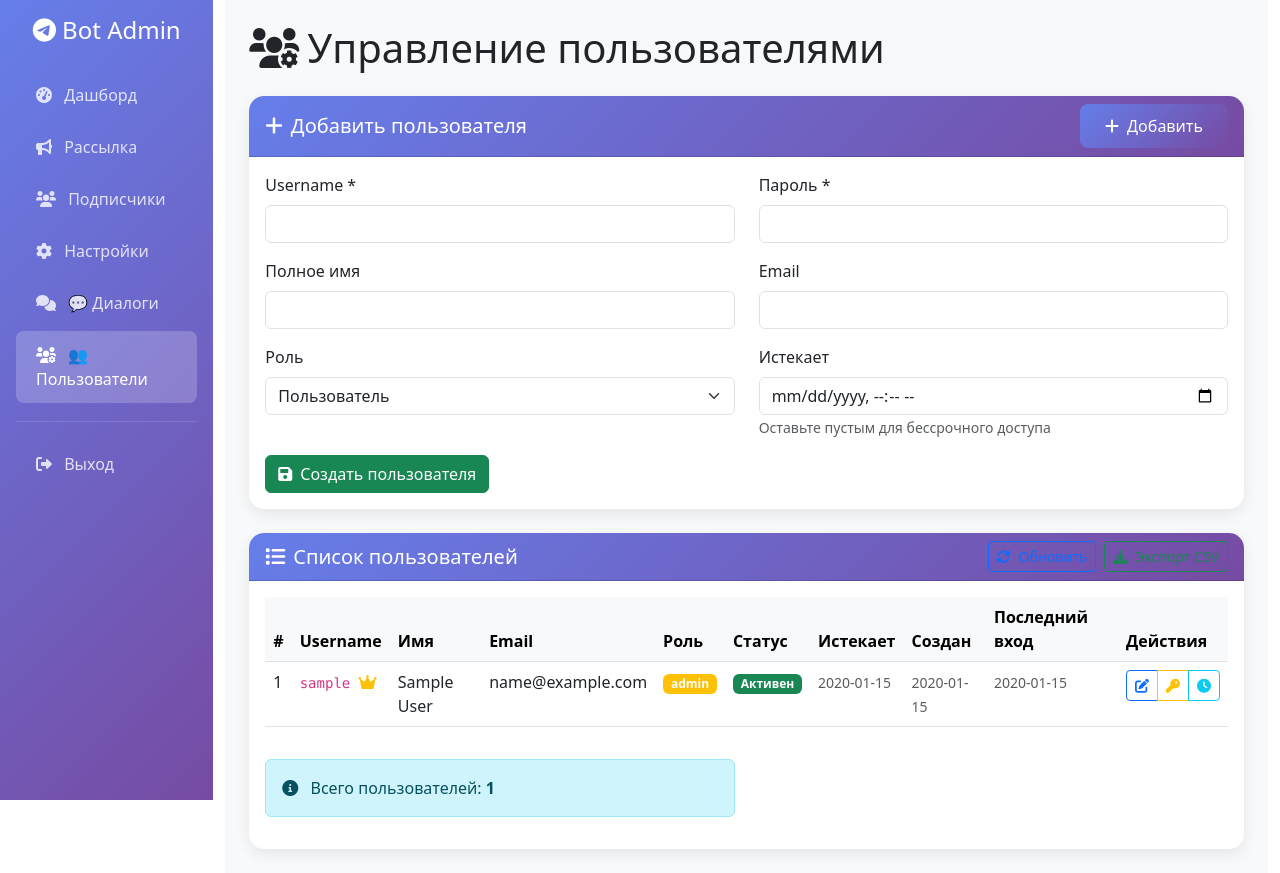
After one commit to AlexandrNemkov/telegram_bot_admin, a Flask app: page /users in a window 1280 px wide, after a click on "Добавить". The commit adds this page. Run offline with Flask 3, Linux system fonts and the light colour scheme; the visitor is signed in with stand-in values (Sample User, id 1); tables that the repository leaves empty hold one stand-in row (values such as "Sample post").

Commit message:
Добавлена страница управления пользователями с полным функционалом ролей

```diff
--- a/templates/base.html
+++ b/templates/base.html
@@ -81,6 +81,9 @@
                         <a class="nav-link {% if request.endpoint == 'dialogs' %}active{% endif %}" href="{{ url_for('dialogs') }}">
                             <i class="fas fa-comments me-2"></i> 💬 Диалоги
                         </a>
+                        <a class="nav-link {% if request.endpoint == 'users' %}active{% endif %}" href="{{ url_for('users') }}">
+                            <i class="fas fa-users-cog me-2"></i> 👥 Пользователи
+                        </a>
                         <hr class="text-white-50">
                         <a class="nav-link" href="{{ url_for('logout') }}">
                             <i class="fas fa-sign-out-alt me-2"></i> Выход
--- /dev/null
+++ b/templates/users.html
@@ -0,0 +1,434 @@
+{% extends "base.html" %}
+
+{% block title %}Управление пользователями - Админ-панель{% endblock %}
+
+{% block content %}
+<div class="row">
+    <div class="col-12">
+        <h1 class="mb-4">
+            <i class="fas fa-users-cog me-2"></i>Управление пользователями
+        </h1>
+    </div>
+</div>
+
+<div class="row mb-4">
+    <div class="col-12">
+        <div class="card">
+            <div class="card-header d-flex justify-content-between align-items-center">
+                <h5 class="mb-0">
+                    <i class="fas fa-plus me-2"></i>Добавить пользователя
+                </h5>
+                <button class="btn btn-primary" data-bs-toggle="collapse" data-bs-target="#addUserForm">
+                    <i class="fas fa-plus me-2"></i>Добавить
+                </button>
+            </div>
+            <div class="card-body collapse" id="addUserForm">
+                <form id="createUserForm">
+                    <div class="row">
+                        <div class="col-md-6">
+                            <div class="mb-3">
+                                <label for="username" class="form-label">Username *</label>
+                                <input type="text" class="form-control" id="username" required>
+                            </div>
+                        </div>
+                        <div class="col-md-6">
+                            <div class="mb-3">
+                                <label for="password" class="form-label">Пароль *</label>
+                                <input type="password" class="form-control" id="password" required>
+                            </div>
+                        </div>
+                    </div>
+                    <div class="row">
+                        <div class="col-md-6">
+                            <div class="mb-3">
+                                <label for="fullName" class="form-label">Полное имя</label>
+                                <input type="text" class="form-control" id="fullName">
+                            </div>
+                        </div>
+                        <div class="col-md-6">
+                            <div class="mb-3">
+                                <label for="email" class="form-label">Email</label>
+                                <input type="email" class="form-control" id="email">
+                            </div>
+                        </div>
+                    </div>
+                    <div class="row">
+                        <div class="col-md-6">
+                            <div class="mb-3">
+                                <label for="role" class="form-label">Роль</label>
+                                <select class="form-select" id="role">
+                                    <option value="user">Пользователь</option>
+                                    <option value="admin">Администратор</option>
+                                </select>
+                            </div>
+                        </div>
+                        <div class="col-md-6">
+                            <div class="mb-3">
+                                <label for="accountExpires" class="form-label">Истекает</label>
+                                <input type="datetime-local" class="form-control" id="accountExpires">
+                                <small class="text-muted">Оставьте пустым для бессрочного доступа</small>
+                            </div>
+                        </div>
+                    </div>
+                    <button type="submit" class="btn btn-success">
+                        <i class="fas fa-save me-2"></i>Создать пользователя
+                    </button>
+                </form>
+            </div>
+        </div>
+    </div>
+</div>
+
+<div class="row">
+    <div class="col-12">
+        <div class="card">
+            <div class="card-header d-flex justify-content-between align-items-center">
+                <h5 class="mb-0">
+                    <i class="fas fa-list me-2"></i>Список пользователей
+                </h5>
+                <div class="d-flex gap-2">
+                    <button class="btn btn-outline-primary btn-sm" id="refreshBtn">
+                        <i class="fas fa-sync-alt me-2"></i>Обновить
+                    </button>
+                    <button class="btn btn-outline-success btn-sm" id="exportBtn">
+                        <i class="fas fa-download me-2"></i>Экспорт CSV
+                    </button>
+                </div>
+            </div>
+            <div class="card-body">
+                {% if users %}
+                    <div class="table-responsive">
+                        <table class="table table-hover">
+                            <thead class="table-light">
+                                <tr>
+                                    <th>#</th>
+                                    <th>Username</th>
+                                    <th>Имя</th>
+                                    <th>Email</th>
+                                    <th>Роль</th>
+                                    <th>Статус</th>
+                                    <th>Истекает</th>
+                                    <th>Создан</th>
+                                    <th>Последний вход</th>
+                                    <th>Действия</th>
+                                </tr>
+                            </thead>
+                            <tbody>
+                                {% for user in users %}
+                                <tr>
+                                    <td>{{ loop.index }}</td>
+                                    <td>
+                                        <code>{{ user.username }}</code>
+                                        {% if user.role == 'admin' %}
+                                            <i class="fas fa-crown text-warning ms-1" title="Администратор"></i>
+                                        {% endif %}
+                                    </td>
+                                    <td>{{ user.full_name or 'Не указано' }}</td>
+                                    <td>{{ user.email or 'Не указан' }}</td>
+                                    <td>
+                                        <span class="badge {% if user.role == 'admin' %}bg-warning{% else %}bg-info{% endif %}">
+                                            {{ user.role }}
+                                        </span>
+                                    </td>
+                                    <td>
+                                        {% if user.is_active %}
+                                            <span class="badge bg-success">Активен</span>
+                                        {% else %}
+                                            <span class="badge bg-danger">Неактивен</span>
+                                        {% endif %}
+                                    </td>
+                                    <td>
+                                        {% if user.account_expires %}
+                                            <small class="text-muted">{{ user.account_expires[:10] }}</small>
+                                        {% else %}
+                                            <span class="text-success">Бессрочно</span>
+                                        {% endif %}
+                                    </td>
+                                    <td>
+                                        <small class="text-muted">{{ user.created_at[:10] }}</small>
+                                    </td>
+                                    <td>
+                                        {% if user.last_login %}
+                                            <small class="text-muted">{{ user.last_login[:10] }}</small>
+                                        {% else %}
+                                            <span class="text-muted">Никогда</span>
+                                        {% endif %}
+                                    </td>
+                                    <td>
+                                        <div class="btn-group btn-group-sm">
+                                            <button class="btn btn-outline-primary"
+                                                    onclick="editUser('{{ user.username }}')"
+                                                    title="Редактировать">
+                                                <i class="fas fa-edit"></i>
+                                            </button>
+                                            <button class="btn btn-outline-warning"
+                                                    onclick="changePassword('{{ user.username }}')"
+                                                    title="Сменить пароль">
+                                                <i class="fas fa-key"></i>
+                                            </button>
+                                            <button class="btn btn-outline-info"
+                                                    onclick="setExpiry('{{ user.username }}')"
+                                                    title="Установить время истечения">
+                                                <i class="fas fa-clock"></i>
+                                            </button>
+                                        </div>
+                                    </td>
+                                </tr>
+                                {% endfor %}
+                            </tbody>
+                        </table>
+                    </div>
+
+                    <div class="row mt-3">
+                        <div class="col-md-6">
+                            <div class="alert alert-info">
+                                <i class="fas fa-info-circle me-2"></i>
+                                Всего пользователей: <strong>{{ users|length }}</strong>
+                            </div>
+                        </div>
+                    </div>
+                {% else %}
+                    <div class="text-center py-5">
+                        <div class="display-4 text-muted mb-3">
+                            <i class="fas fa-users"></i>
+                        </div>
+                        <h4 class="text-muted">Пока нет пользователей</h4>
+                        <p class="text-muted">Добавьте первого пользователя через форму выше</p>
+                    </div>
+                {% endif %}
+            </div>
+        </div>
+    </div>
+</div>
+
+<!-- Модальное окно для смены пароля -->
+<div class="modal fade" id="changePasswordModal" tabindex="-1">
+    <div class="modal-dialog">
+        <div class="modal-content">
+            <div class="modal-header">
+                <h5 class="modal-title">
+                    <i class="fas fa-key me-2"></i>Смена пароля
+                </h5>
+                <button type="button" class="btn-close" data-bs-dismiss="modal"></button>
+            </div>
+            <div class="modal-body">
+                <div class="mb-3">
+                    <label class="form-label">Пользователь:</label>
+                    <input type="text" class="form-control" id="changePasswordUsername" readonly>
+                </div>
+                <div class="mb-3">
+                    <label for="newPassword" class="form-label">Новый пароль:</label>
+                    <input type="password" class="form-control" id="newPassword" required>
+                </div>
+                <div class="mb-3">
+                    <label for="confirmPassword" class="form-label">Подтвердите пароль:</label>
+                    <input type="password" class="form-control" id="confirmPassword" required>
+                </div>
+            </div>
+            <div class="modal-footer">
+                <button type="button" class="btn btn-secondary" data-bs-dismiss="modal">Отмена</button>
+                <button type="button" class="btn btn-primary" id="savePasswordBtn">
+                    <i class="fas fa-save me-2"></i>Сохранить
+                </button>
+            </div>
+        </div>
+    </div>
+</div>
+
+<!-- Модальное окно для установки времени истечения -->
+<div class="modal fade" id="setExpiryModal" tabindex="-1">
+    <div class="modal-dialog">
+        <div class="modal-content">
+            <div class="modal-header">
+                <h5 class="modal-title">
+                    <i class="fas fa-clock me-2"></i>Время истечения аккаунта
+                </h5>
+                <button type="button" class="btn-close" data-bs-dismiss="modal"></button>
+            </div>
+            <div class="modal-body">
+                <div class="mb-3">
+                    <label class="form-label">Пользователь:</label>
+                    <input type="text" class="form-control" id="setExpiryUsername" readonly>
+                </div>
+                <div class="mb-3">
+                    <label for="expiryDate" class="form-label">Дата истечения:</label>
+                    <input type="datetime-local" class="form-control" id="expiryDate">
+                    <small class="text-muted">Оставьте пустым для бессрочного доступа</small>
+                </div>
+            </div>
+            <div class="modal-footer">
+                <button type="button" class="btn btn-secondary" data-bs-dismiss="modal">Отмена</button>
+                <button type="button" class="btn btn-primary" id="saveExpiryBtn">
+                    <i class="fas fa-save me-2"></i>Сохранить
+                </button>
+            </div>
+        </div>
+    </div>
+</div>
+{% endblock %}
+
+{% block scripts %}
+<script>
+document.addEventListener('DOMContentLoaded', function() {
+    const refreshBtn = document.getElementById('refreshBtn');
+    const exportBtn = document.getElementById('exportBtn');
+    const createUserForm = document.getElementById('createUserForm');
+
+    // Обновление списка
+    refreshBtn.addEventListener('click', function() {
+        location.reload();
+    });
+
+    // Создание пользователя
+    createUserForm.addEventListener('submit', function(e) {
+        e.preventDefault();
+
+        const formData = {
+            username: document.getElementById('username').value,
+            password: document.getElementById('password').value,
+            role: document.getElementById('role').value,
+            full_name: document.getElementById('fullName').value || null,
+            email: document.getElementById('email').value || null,
+            account_expires: document.getElementById('accountExpires').value || null
+        };
+
+        fetch('/api/users', {
+            method: 'POST',
+            headers: {
+                'Content-Type': 'application/json',
+            },
+            body: JSON.stringify(formData)
+        })
+        .then(response => response.json())
+        .then(data => {
+            if (data.success) {
+                alert('Пользователь создан успешно!');
+                location.reload();
+            } else {
+                alert('Ошибка: ' + data.error);
+            }
+        })
+        .catch(error => {
+            console.error('Ошибка:', error);
+            alert('Ошибка создания пользователя');
+        });
+    });
+
+    // Экспорт в CSV
+    exportBtn.addEventListener('click', function() {
+        const users = {{ users|tojson }};
+
+        const headers = [
+            'Username', 'Имя', 'Email', 'Роль', 'Статус',
+            'Истекает', 'Создан', 'Последний вход'
+        ];
+
+        const csvData = users.map(user => [
+            user.username,
+            user.full_name || 'Не указано',
+            user.email || 'Не указан',
+            user.role,
+            user.is_active ? 'Активен' : 'Неактивен',
+            user.account_expires ? user.account_expires.slice(0, 10) : 'Бессрочно',
+            user.created_at ? user.created_at.slice(0, 10) : 'Неизвестно',
+            user.last_login ? user.last_login.slice(0, 10) : 'Никогда'
+        ]);
+
+        const csvContent = "data:text/csv;charset=utf-8,"
+            + headers.join(',') + "\n"
+            + csvData.map(row => row.map(cell => `"${cell}"`).join(',')).join("\n");
+
+        const encodedUri = encodeURI(csvContent);
+        const link = document.createElement("a");
+        link.setAttribute("href", encodedUri);
+        link.setAttribute("download", "users.csv");
+        document.body.appendChild(link);
+        link.click();
+        document.body.removeChild(link);
+    });
+});
+
+// Функции для модальных окон
+function changePassword(username) {
+    document.getElementById('changePasswordUsername').value = username;
+    document.getElementById('newPassword').value = '';
+    document.getElementById('confirmPassword').value = '';
+
+    const modal = new bootstrap.Modal(document.getElementById('changePasswordModal'));
+    modal.show();
+}
+
+function setExpiry(username) {
+    document.getElementById('setExpiryUsername').value = username;
+    document.getElementById('expiryDate').value = '';
+
+    const modal = new bootstrap.Modal(document.getElementById('setExpiryModal'));
+    modal.show();
+}
+
+// Обработчики модальных окон
+document.getElementById('savePasswordBtn').addEventListener('click', function() {
+    const username = document.getElementById('changePasswordUsername').value;
+    const newPassword = document.getElementById('newPassword').value;
+    const confirmPassword = document.getElementById('confirmPassword').value;
+
+    if (newPassword !== confirmPassword) {
+        alert('Пароли не совпадают!');
+        return;
+    }
+
+    if (!newPassword) {
+        alert('Введите новый пароль!');
+        return;
+    }
+
+    fetch(`/api/users/${username}/password`, {
+        method: 'PUT',
+        headers: {
+            'Content-Type': 'application/json',
+        },
+        body: JSON.stringify({ new_password: newPassword })
+    })
+    .then(response => response.json())
+    .then(data => {
+        if (data.success) {
+            alert('Пароль обновлен успешно!');
+            bootstrap.Modal.getInstance(document.getElementById('changePasswordModal')).hide();
+        } else {
+            alert('Ошибка: ' + data.error);
+        }
+    })
+    .catch(error => {
+        console.error('Ошибка:', error);
+        alert('Ошибка обновления пароля');
+    });
+});
+
+document.getElementById('saveExpiryBtn').addEventListener('click', function() {
+    const username = document.getElementById('setExpiryUsername').value;
+    const expiryDate = document.getElementById('expiryDate').value;
+
+    fetch(`/api/users/${username}/expiry`, {
+        method: 'PUT',
+        headers: {
+            'Content-Type': 'application/json',
+        },
+        body: JSON.stringify({ account_expires: expiryDate || null })
+    })
+    .then(response => response.json())
+    .then(data => {
+        if (data.success) {
+            alert('Время истечения обновлено успешно!');
+            bootstrap.Modal.getInstance(document.getElementById('setExpiryModal')).hide();
+            location.reload();
+        } else {
+            alert('Ошибка: ' + data.error);
+        }
+    })
+    .catch(error => {
+        console.error('Ошибка:', error);
+        alert('Ошибка обновления времени истечения');
+    });
+});
+</script>
+{% endblock %}
--- a/web/app.py
+++ b/web/app.py
@@ -289,6 +289,22 @@ def send_broadcast():
     except Exception as e:
         return jsonify({'error': str(e)}), 500
 
+@app.route('/users')
+@login_required
+def users():
+    """Страница управления пользователями системы"""
+    try:
+        from database import Database
+        db = Database()
+
+        # Получаем всех пользователей системы
+        system_users = db.get_all_system_users()
+
+        return render_template('users.html', users=system_users)
+    except Exception as e:
+        flash(f'Ошибка загрузки пользователей: {e}', 'error')
+        return redirect(url_for('dashboard'))
+
 @app.route('/dialogs')
 @login_required
 def dialogs():
@@ -374,6 +390,95 @@ def send_message():
     except Exception as e:
         return jsonify({'success': False, 'error': str(e)})
 
+# ===== API ДЛЯ УПРАВЛЕНИЯ ПОЛЬЗОВАТЕЛЯМИ =====
+
+@app.route('/api/users', methods=['POST'])
+@login_required
+def create_user():
+    """Создание нового пользователя"""
+    try:
+        from database import Database
+        import hashlib
+
+        data = request.get_json()
+        username = data.get('username')
+        password = data.get('password')
+        role = data.get('role', 'user')
+        full_name = data.get('full_name')
+        email = data.get('email')
+        account_expires = data.get('account_expires')
+
+        if not username or not password:
+            return jsonify({'success': False, 'error': 'Username и пароль обязательны'})
+
+        db = Database()
+
+        # Проверяем что пользователь не существует
+        existing_user = db.get_system_user(username)
+        if existing_user:
+            return jsonify({'success': False, 'error': 'Пользователь с таким username уже существует'})
+
+        # Хешируем пароль
+        password_hash = hashlib.sha256(password.encode()).hexdigest()
+
+        # Создаем пользователя
+        if db.create_system_user(username, password_hash, role, full_name, email, account_expires, current_user.id):
+            return jsonify({'success': True, 'message': 'Пользователь создан успешно'})
+        else:
+            return jsonify({'success': False, 'error': 'Ошибка создания пользователя'})
+
+    except Exception as e:
+        return jsonify({'success': False, 'error': str(e)})
+
+@app.route('/api/users/<username>/password', methods=['PUT'])
+@login_required
+def update_user_password(username):
+    """Обновление пароля пользователя"""
+    try:
+        from database import Database
+        import hashlib
+
+        data = request.get_json()
+        new_password = data.get('new_password')
+
+        if not new_password:
+            return jsonify({'success': False, 'error': 'Новый пароль обязателен'})
+
+        db = Database()
+
+        # Хешируем новый пароль
+        password_hash = hashlib.sha256(new_password.encode()).hexdigest()
+
+        # Обновляем пароль
+        if db.update_system_user_password(username, password_hash):
+            return jsonify({'success': True, 'message': 'Пароль обновлен успешно'})
+        else:
+            return jsonify({'success': False, 'error': 'Ошибка обновления пароля'})
+
+    except Exception as e:
+        return jsonify({'success': False, 'error': str(e)})
+
+@app.route('/api/users/<username>/expiry', methods=['PUT'])
+@login_required
+def update_user_expiry(username):
+    """Обновление времени истечения аккаунта"""
+    try:
+        from database import Database
+
+        data = request.get_json()
+        account_expires = data.get('account_expires')
+
+        db = Database()
+
+        # Обновляем время истечения
+        if db.update_system_user_expiry(username, account_expires):
+            return jsonify({'success': True, 'message': 'Время истечения обновлено успешно'})
+        else:
+            return jsonify({'success': False, 'error': 'Ошибка обновления времени истечения'})
+
+    except Exception as e:
+        return jsonify({'success': False, 'error': str(e)})
+
 if __name__ == '__main__':
     os.makedirs(app.config['UPLOAD_FOLDER'], exist_ok=True)
     app.run(debug=True, host='0.0.0.0', port=5000)
```
